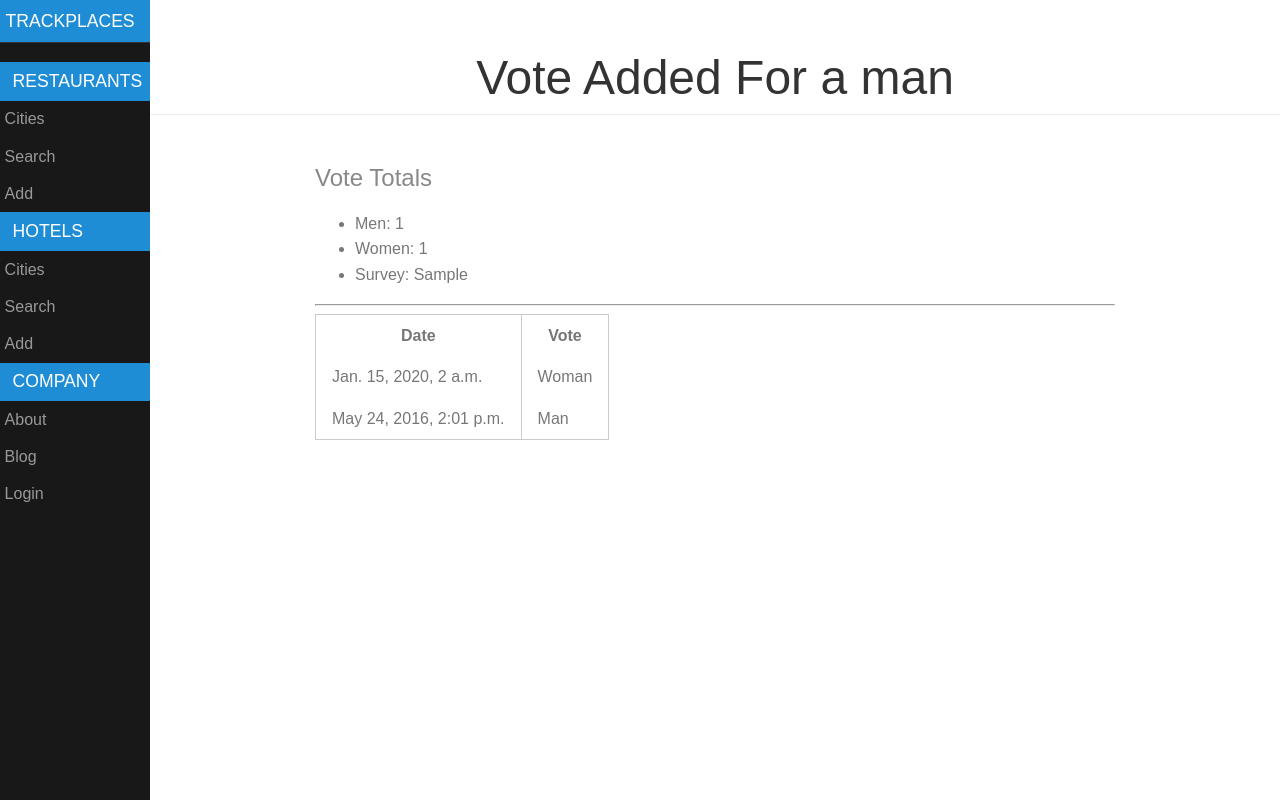
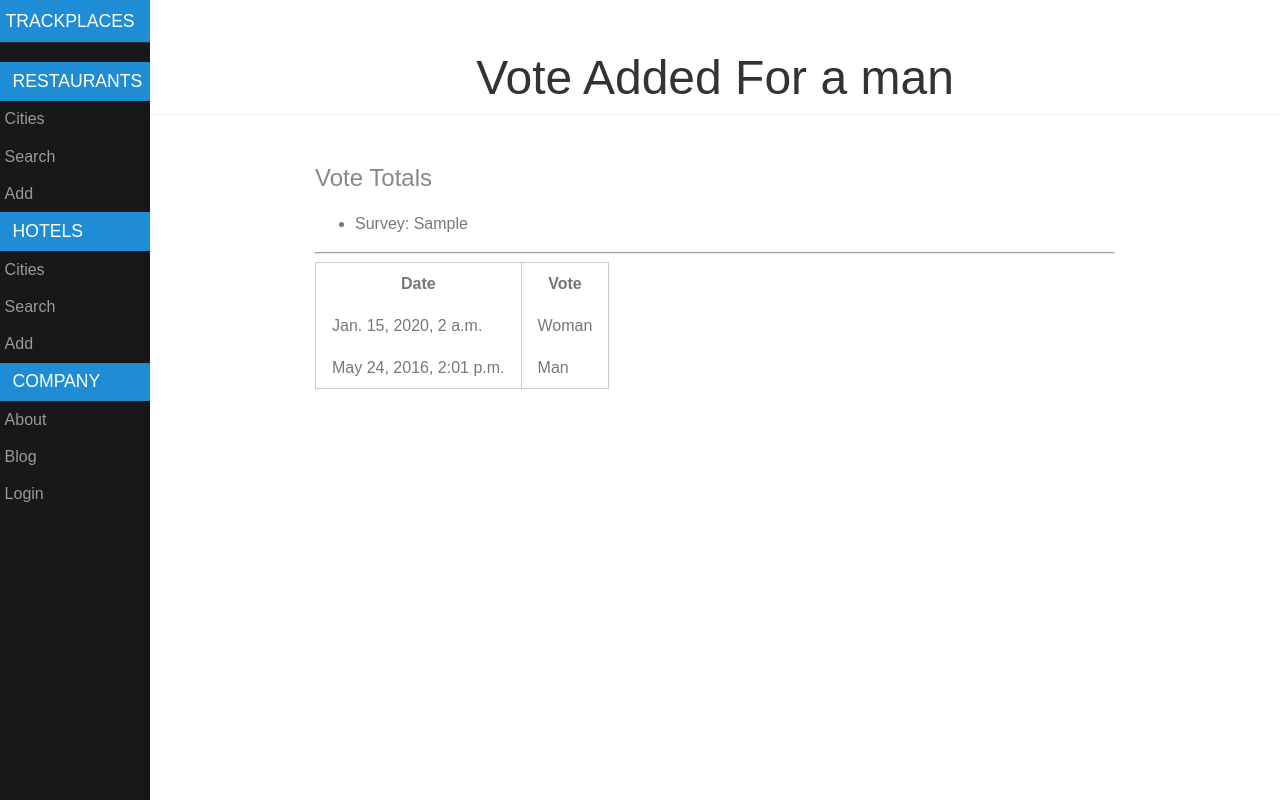
Before and after one commit to danecollins/tp, a Django app: page /vote/man/ in a window 1280 px wide. Run offline with Django 3.2, Linux system fonts and the light colour scheme; tables that the repository leaves empty hold one stand-in row (values such as "Sample post").

Commit message:
remove vote tally from voting page

```diff
--- a/vote/templates/vote/vote.html
+++ b/vote/templates/vote/vote.html
@@ -15,8 +15,8 @@
 {% block content %}
     <h2 class="content-subhead">Vote Totals</h2>
     <ul>
-        <li>Men: {{ mtot }}</li>
-        <li>Women: {{ wtot }}</li>
+        <!-- <li>Men: {{ mtot }}</li>
+        <li>Women: {{ wtot }}</li> -->
         <li>Survey: {{ survey }}</li>
     </ul>
     <hr>
```
